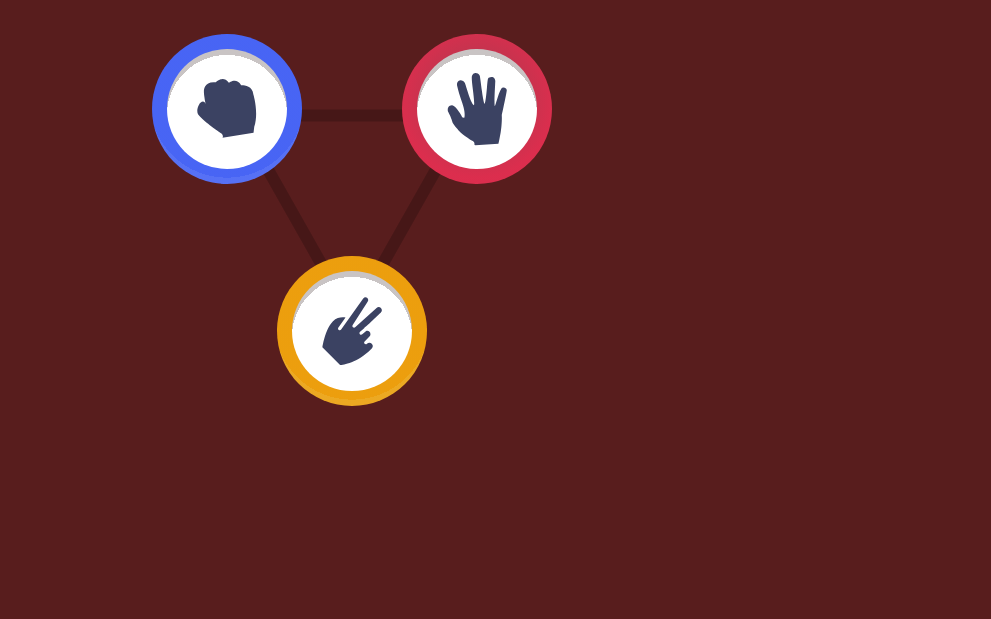
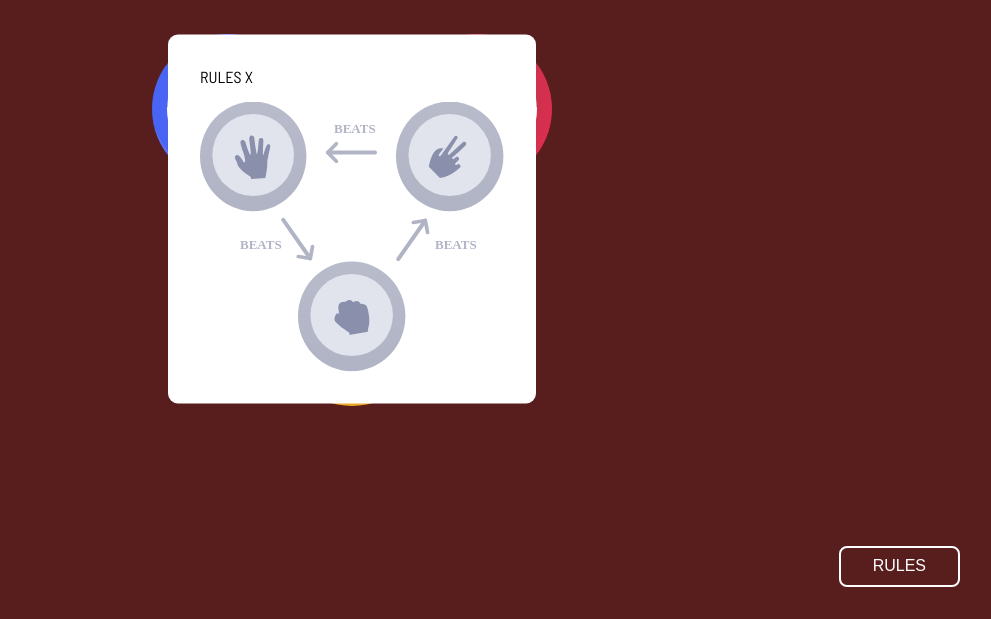
Before and after one commit to nivanovic7/Rock-paper-Scissors, a website: page index.html in a window 1280 px wide. Shown: the part 181-800 px from the top of the page, without its empty margins (288-1279 px from the left). Drawn offline with Linux system fonts and the light colour scheme.

Commit message:
Added rules

```diff
--- a/index.html
+++ b/index.html
@@ -47,6 +47,14 @@
           </div>
         </div>
       </div>
+      <div class="rules">
+        <div class=""><span>RULES</span> <span>X</span></div>
+        <img
+          src="./rock-paper-scissors-master/images/image-rules.svg"
+          alt="rules"
+        />
+      </div>
+      <button class="rules-btn">Rules</button>
     </div>
   </body>
 </html>
--- a/sass/main.scss
+++ b/sass/main.scss
@@ -47,6 +47,35 @@ body {
   display: flex;
   flex-direction: column;
   align-items: center;
+  position: relative;
+}
+
+.rules {
+  position: absolute;
+  background-color: white;
+  top: 50%;
+  left: 50%;
+  transform: translate(-50%, -50%);
+  padding: 2rem;
+  border-radius: 10px;
+
+  img {
+    margin-top: 1rem;
+  }
+}
+
+.rules-btn {
+  position: absolute;
+  bottom: 2rem;
+  right: 2rem;
+  padding: 0.6rem 2rem;
+  font-size: 1rem;
+  color: white;
+  text-transform: uppercase;
+  background-color: transparent;
+  border: 2px solid white;
+  border-radius: 8px;
+  cursor: pointer;
 }
 
 .score-board {
```
Also changed, not shown: css/style.css.
